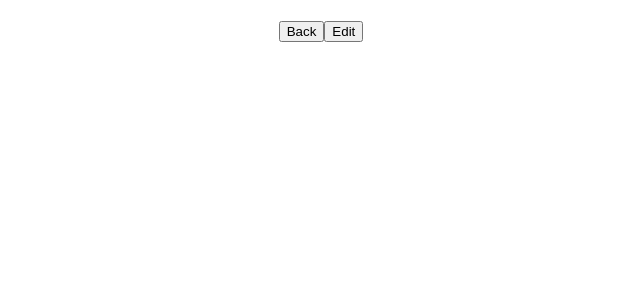
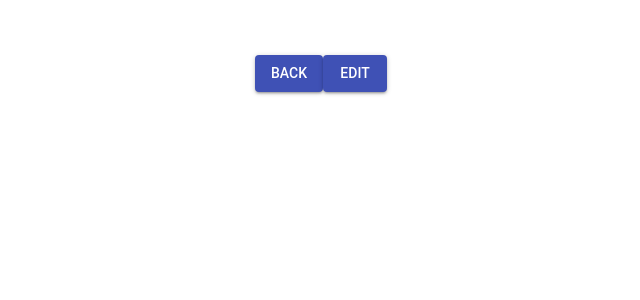
Before and after one commit to Sjack7892/movie-collection, a React (Create React App) app: page /details in a window 1280 px wide. Shown: the top 300 px of the page, without its empty margins (319-959 px from the left). Built offline with nearby package versions, Linux system fonts and the light colour scheme.

Commit message:
button styling

```diff
--- a/src/components/Details/Details.jsx
+++ b/src/components/Details/Details.jsx
@@ -1,22 +1,25 @@
 import React, { Component } from 'react';
 import { Link } from 'react-router-dom';
 import { connect } from 'react-redux';
+import {Button} from '@material-ui/core';
 
 class Details extends Component {
     render() {
         return (
             <div>
                 <h1>{this.props.title}</h1>
-                <p>{this.props.description}</p>
+                <img src={this.props.poster} alt={this.props.title}/>
 
                 {this.props.genres.map((genre, index) => {
                     return (
-                        <p key={index}>{genre.name}</p>
+                        <p key={index}><i>{genre.name}</i></p>
                     )
                 })}
 
-                <Link to="/"><button>Back</button></Link>
-                <Link to="/edit"><button>Edit</button></Link>
+                <p>{this.props.description}</p>
+
+                <Link to="/"><Button variant="contained" color="primary">Back</Button></Link>
+                <Link to="/edit"><Button variant="contained" color="primary">Edit</Button></Link>
             </div>
         )
     }
@@ -26,6 +29,7 @@ const putStateOnProps = (reduxState) => {
     return {
         title: reduxState.details.title,
         description: reduxState.details.description,
+        poster: reduxState.details.poster,
         genres: reduxState.genres
     }
 }
--- a/src/components/Edit/Edit.jsx
+++ b/src/components/Edit/Edit.jsx
@@ -1,6 +1,8 @@
 import React, {Component} from 'react';
 import {Link} from 'react-router-dom';
 import {connect} from 'react-redux';
+import {Button} from '@material-ui/core';
+
 
 class Edit extends Component {
     render() {
@@ -13,8 +15,8 @@ class Edit extends Component {
                 <textarea value={this.props.description}></textarea>
                 <br/>
                 <br/>
-                <Link to="/details"><button>Cancel</button></Link>
-                <button>Save</button>
+                <Link to="/details"><Button variant="contained" color="primary">Cancel</Button></Link>
+                <Button variant="contained" color="primary">Save</Button>
             </div>
         )
     }
--- a/src/components/MovieItem/MovieItem.jsx
+++ b/src/components/MovieItem/MovieItem.jsx
@@ -16,7 +16,6 @@ class MovieItem extends Component {
             <div>
                 <h3>{this.props.movieData.title}</h3>
                 <Link to="/details"><img onClick={this.handleClick} src={this.props.movieData.poster} alt={this.props.movieData.title}/></Link>
-                <p>{this.props.movieData.description}</p>
             </div>
         )
     }
```
